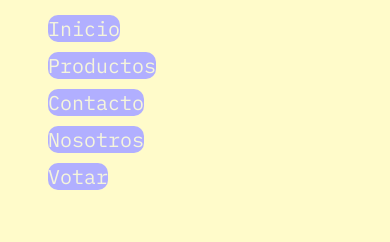
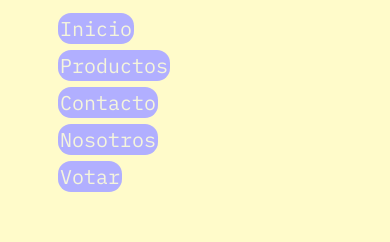
Before and after one commit to Lucianataranto/Proyecto-Coder, a plain HTML site: page index.html in a window 390 px wide. Shown: the part 58-300 px from the top of the page. Drawn offline with Linux system fonts and the light colour scheme; a web font is replaced by a local one.

Commit message:
guardar cambios

```diff
--- a/estilo/estilo.css
+++ b/estilo/estilo.css
@@ -51,8 +51,9 @@ width: 100%;
     text-decoration-line: none;
     font-family: 'IBM Plex Mono', monospace;
     background-color: #B1AFFF;
-    border-radius: 10px;
+    border-radius: 13px;
     font-size: 20px;
+    padding: 3px;
 }
 
 .navegacion {
@@ -353,6 +354,11 @@ justify-content: center;
         grid-template-rows: repeat(5, 1fr);
         gap: 10px;
      }
+
+     .nava { padding: 2px;
+        margin: 10px ;
+     }
+
      .footer {
         margin-top: 10px;
     }
@@ -389,6 +395,12 @@ justify-content: center;
         grid-template-rows: repeat(5, 1fr);
         gap: 10px;
      }
+
+     .nava { padding: 2px;
+        margin: 10px ;
+     }
+
+
      .footer {
         margin-top: 10px;
     }
@@ -426,6 +438,11 @@ justify-content: center;
        grid-template-rows: repeat(5, 1fr);
        gap: 10px;
     }
+
+    .nava { padding: 2px;
+        margin: 10px ;
+    }
+
     .footer {
         margin-top: 10px;
     }
```
